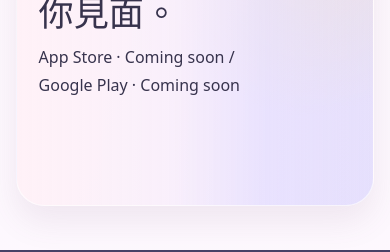
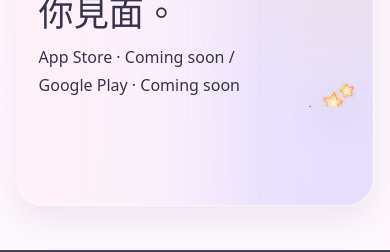
Before and after one commit to r91628120/starry-love-diary-official-site, a React (Vite) app: page / in a window 390 px wide. Shown: the part 9265-9517 px from the top of the page. Built offline with nearby package versions, Linux system fonts and the light colour scheme.

Commit message:
Fix mobile black cat image source

```diff
--- a/src/pages/HomePage.tsx
+++ b/src/pages/HomePage.tsx
@@ -38,7 +38,7 @@ export function HomePage() {
 
     <section className="section faq" id="faq"><p className="eyebrow">常見問題</p><h2>想知道的事，都先放在這裡。</h2><div>{faqs.map(([question, answer]) => <details key={question}><summary>{question}</summary><p>{answer}</p></details>)}</div></section>
 
-    <section className="download-callout section"><div><p className="eyebrow">即將推出</p><h2>星星戀愛日記，即將與你見面。</h2><p>App Store · Coming soon / Google Play · Coming soon</p></div><img className="download-callout__cat" src={`${import.meta.env.BASE_URL}assets/final-black-cat.webp`} alt="" aria-hidden="true" /></section>
+    <section className="download-callout section"><div><p className="eyebrow">即將推出</p><h2>星星戀愛日記，即將與你見面。</h2><p>App Store · Coming soon / Google Play · Coming soon</p></div><img className="download-callout__cat" src={`${import.meta.env.BASE_URL}favicon.png`} alt="" aria-hidden="true" /></section>
   </>
 }
 
```
